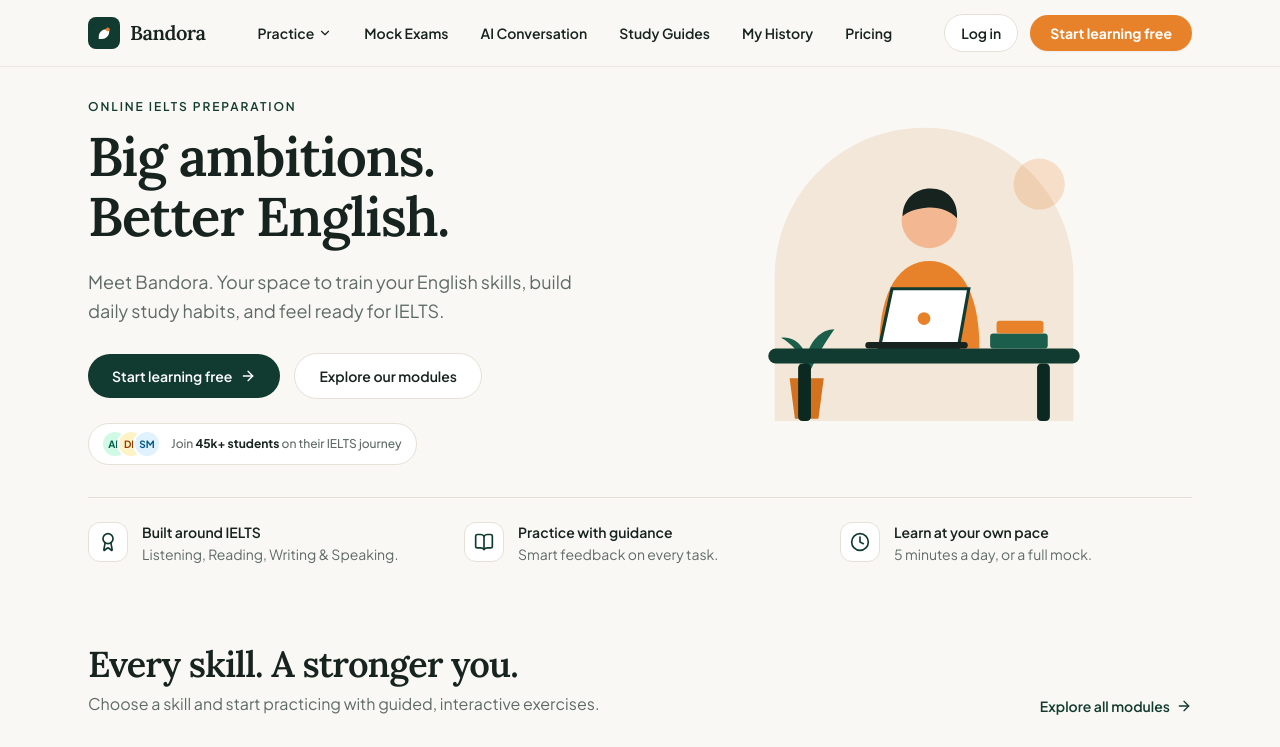
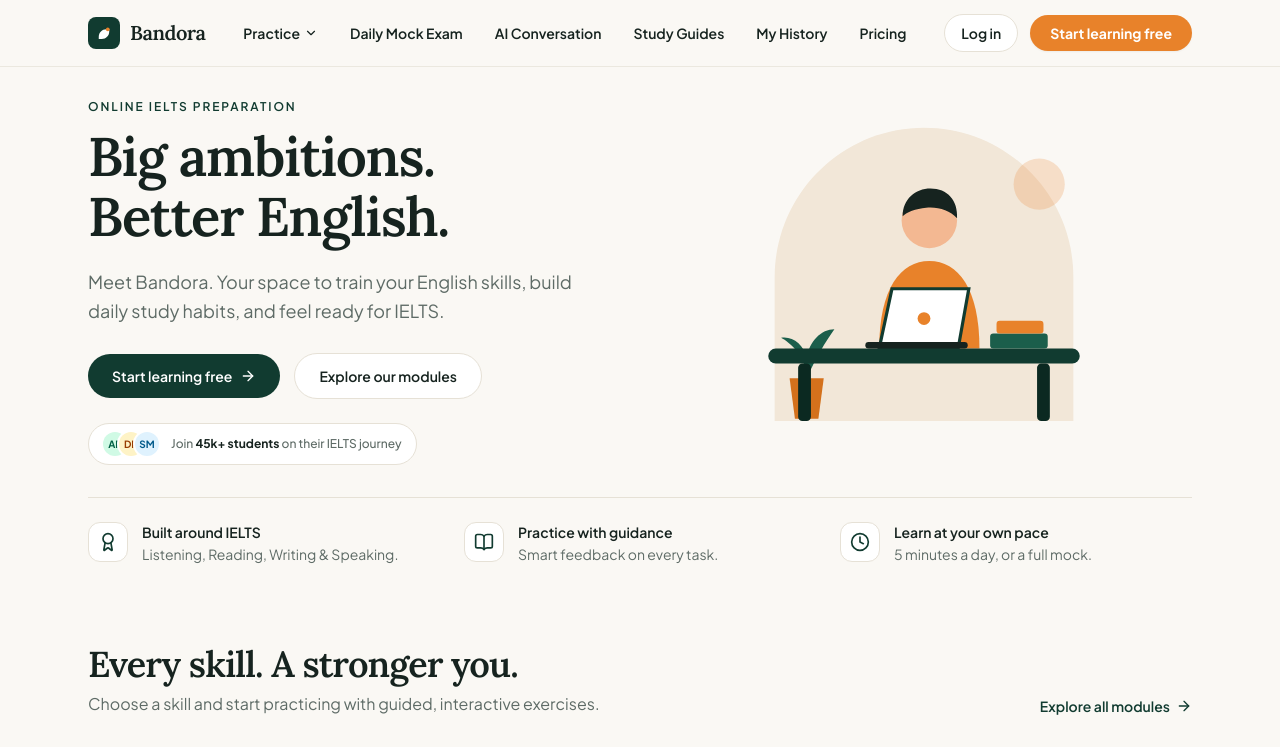
Before and after one commit to iamfaizan-ok/ielets-website44, a Next.js app in the folder frontend/: page / in a window 1280 px wide. Shown: the top 747 px of the page. Built offline with nearby package versions, Linux system fonts and the light colour scheme.

Commit message:
copy(navbar): rename Mock Exams to Daily Mock Exam

```diff
--- a/frontend/src/data/landing.ts
+++ b/frontend/src/data/landing.ts
@@ -53,7 +53,7 @@ export const PRACTICE_ITEMS = [
 ];
 
 export const NAV_LINKS = [
-  { label: "Mock Exams", href: "#practice" },
+  { label: "Daily Mock Exam", href: "#practice" },
   { label: "AI Conversation", href: "#practice" },
   { label: "Study Guides", href: "#resources" },
   { label: "My History", href: "#challenge" },
```
